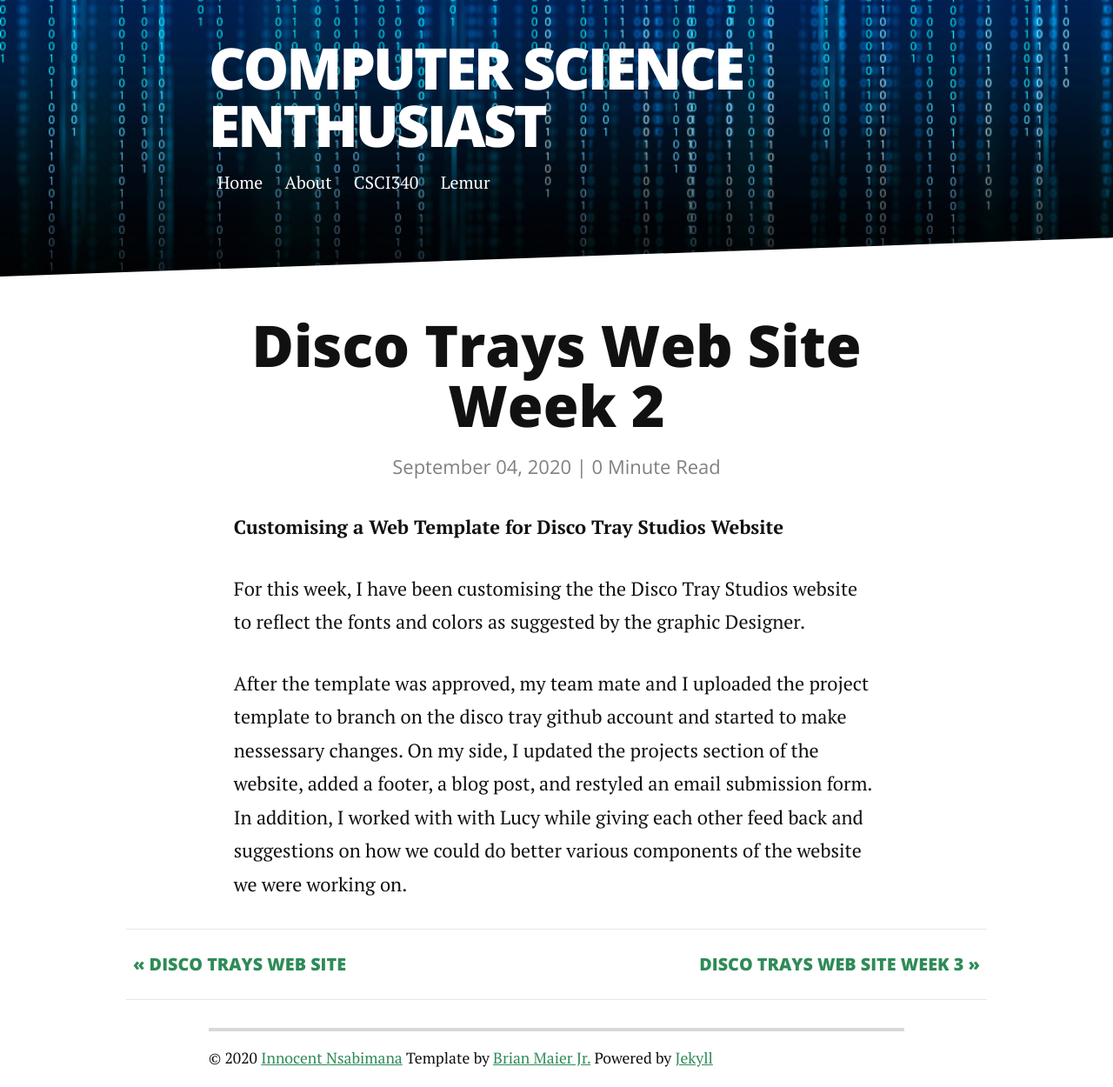
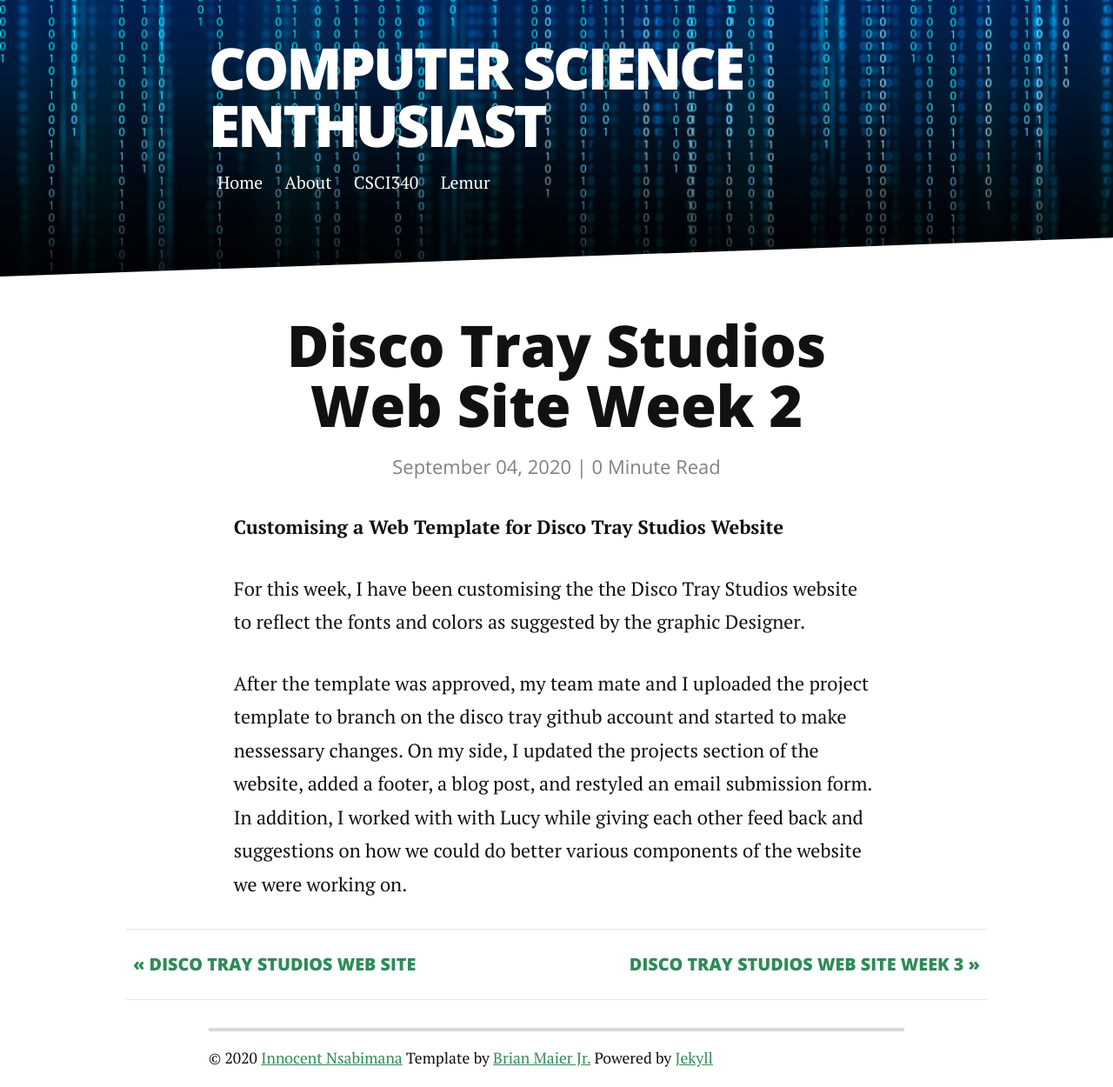
Before and after one commit to Nsabimana1/csci340blog, a Jekyll site: the page built from _posts/2020-09-04-Disco Trays Week 2.markdown, in a window 1280 px wide. Shown: the whole page at 87% size. Built offline with Jekyll 4.4.1, drawn with Linux system fonts in a browser that asks for light colours; nearby versions of some CDN libraries.

Commit message:
fixed typos

```diff
--- a/_posts/2020-08-26-Disco Trays Web Site.markdown
+++ b/_posts/2020-08-26-Disco Trays Web Site.markdown
@@ -1,6 +1,6 @@
 ---
 layout: post
-title:  "Disco Trays Web Site"
+title:  "Disco Tray STudios Web Site"
 date:   2020-08-26
 author: Innocent Nsabimana
 ---
--- a/_posts/2020-09-04-Disco Trays Week 2.markdown
+++ b/_posts/2020-09-04-Disco Trays Week 2.markdown
@@ -1,6 +1,6 @@
 ---
 layout: post
-title:  "Disco Trays Web Site Week 2"
+title:  "Disco Tray Studios Web Site Week 2"
 date:   2020-09-04
 author: Innocent Nsabimana
 ---
--- a/_posts/2020-09-10-Disco Trays Week 3.markdown
+++ b/_posts/2020-09-10-Disco Trays Week 3.markdown
@@ -1,6 +1,6 @@
 ---
 layout: post
-title:  "Disco Trays Web Site Week 3"
+title:  "Disco Tray Studios Web Site Week 3"
 date:   2020-09-10
 author: Innocent Nsabimana
 ---
--- a/_posts/2020-09-24-Disco Trays Week 5.markdown
+++ b/_posts/2020-09-24-Disco Trays Week 5.markdown
@@ -6,7 +6,7 @@ author: Innocent Nsabimana
 ---
 
 
-**Writting a basic web application with DotNetMVC**
+**Writting a basic web application with DotNet Razor Pages**
 
 Starting with week 4, Disco trays team took a direction of learning tools that we will using to build a webapplication for Hendrix Assessment. Thus, I was appointed to investigate a dotnet framework and build a small demo that has simple use case so that we can see how dotnet will be effective for the tastk.
 
```
